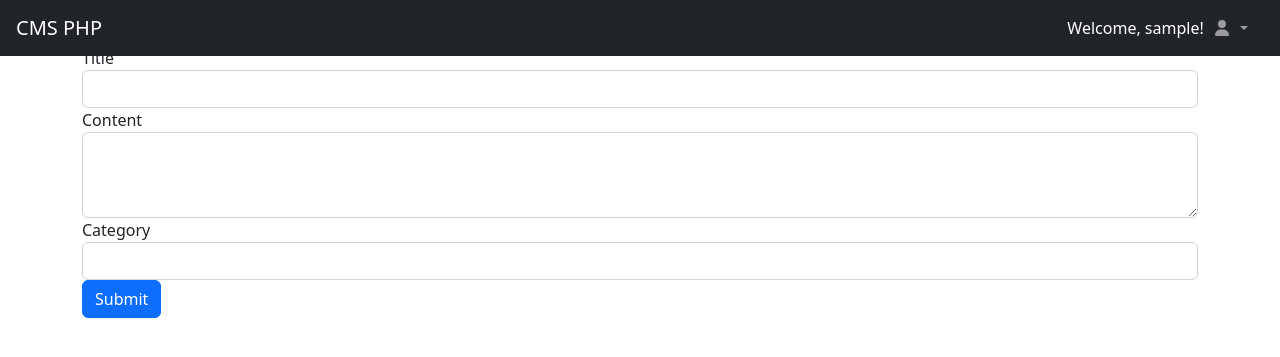
After one commit to NeranjanMe/cmsphp, a PHP site: page /author/create_post.php in a window 1280 px wide. The commit adds this page. Shown: the top 357 px of the page. Run offline with PHP 8.4, Linux system fonts and the light colour scheme; the visitor is signed in with stand-in values (Sample User, id 1); some libraries are stand-ins or nearby versions.

Commit message:
Post Front end and backend Create

```diff
--- /dev/null
+++ b/author/create_post.php
@@ -0,0 +1,32 @@
+<?php
+session_start();
+
+// Check if the user is logged in, otherwise redirect to login page
+if(!isset($_SESSION["username"])){
+    header("Location: ../login.php");
+    exit;
+}
+
+include '../include/author_header.php';
+?>
+
+<div class="container">
+    <h2>Add New Post</h2>
+    <form action="process_post.php" method="post">
+        <div class="form-group">
+            <label for="title">Title</label>
+            <input type="text" class="form-control" id="title" name="title" required>
+        </div>
+        <div class="form-group">
+            <label for="content">Content</label>
+            <textarea class="form-control" id="content" name="content" rows="3" required></textarea>
+        </div>
+        <div class="form-group">
+            <label for="category">Category</label>
+            <input type="text" class="form-control" id="category" name="category" required>
+        </div>
+        <button type="submit" class="btn btn-primary">Submit</button>
+    </form>
+</div>
+
+<?php include '../include/author_footer.php'; ?>
--- a/author/index.php
+++ b/author/index.php
@@ -51,7 +51,7 @@ include '../include/author_header.php'; ?>
                     <div class="sb-sidenav-menu">
                         <div class="nav">
                             <div class="sb-sidenav-menu-heading">Core</div>
-                            <a class="nav-link" href="index.html">
+                            <a class="nav-link" href="index.php">
                                 <div class="sb-nav-link-icon"><i class="fas fa-tachometer-alt"></i></div>
                                 Dashboard
                             </a>
```
Also changed, not shown: process/process_post.php (added, +34 -0 lines).
